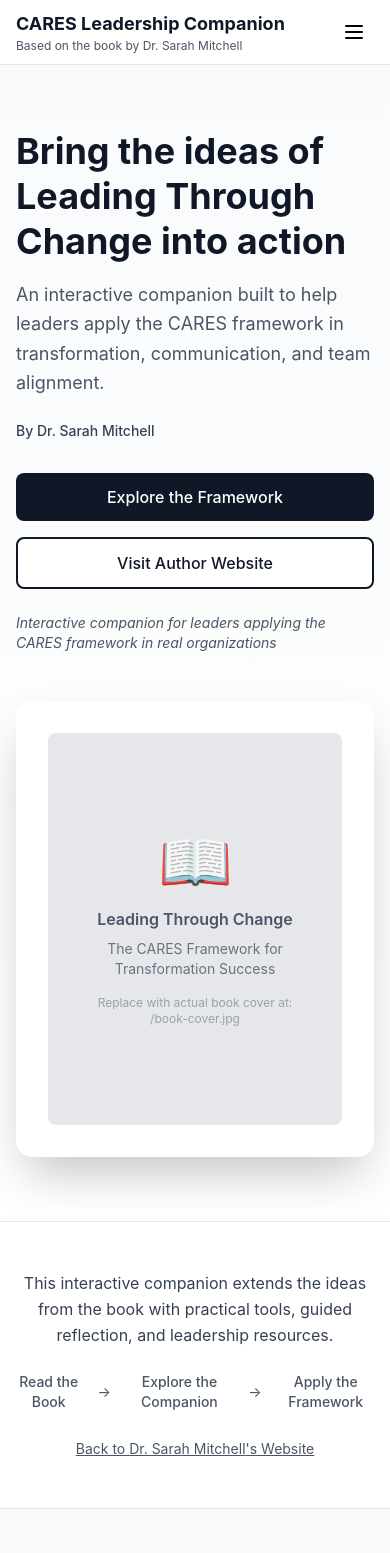
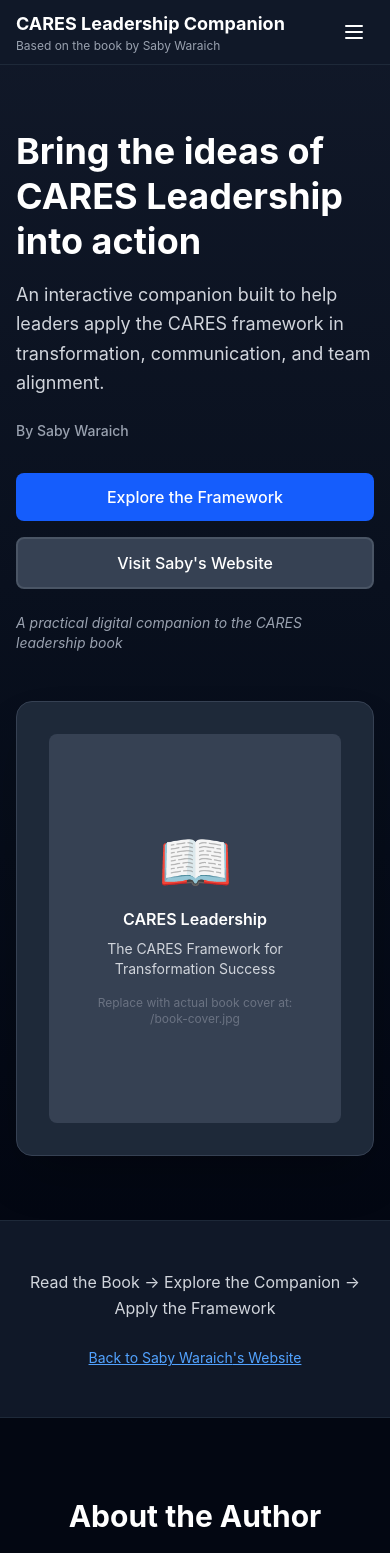
Before and after one commit to codemamma/companion-book-pilot, a React (Vite) app: page / in a window 390 px wide. Shown: the top 1553 px of the page. Built offline with nearby package versions, Linux system fonts and the light colour scheme.

Commit message:
Updated App.jsx

```diff
--- a/src/App.jsx
+++ b/src/App.jsx
@@ -10,7 +10,7 @@ import Toolkit from './pages/Toolkit';
 function App() {
   return (
     <Router>
-      <div className="min-h-screen bg-white flex flex-col">
+      <div className="min-h-screen bg-gray-950 flex flex-col">
         <Navigation />
         <main className="flex-grow">
           <Routes>
--- a/src/components/Navigation.jsx
+++ b/src/components/Navigation.jsx
@@ -17,12 +17,12 @@ const Navigation = () => {
   const isActive = (path) => location.pathname === path;
 
   return (
-    <nav className="bg-white border-b border-gray-200 sticky top-0 z-50">
+    <nav className="bg-gray-900 border-b border-gray-800 sticky top-0 z-50">
       <div className="max-w-7xl mx-auto px-4 sm:px-6 lg:px-8">
         <div className="flex justify-between items-center h-16">
           <Link to="/" className="flex flex-col justify-center">
-            <span className="text-lg font-bold text-gray-900">CARES Leadership Companion</span>
-            <span className="text-xs text-gray-600">Based on the book by {authorConfig.author.name}</span>
+            <span className="text-lg font-bold text-white">CARES Leadership Companion</span>
+            <span className="text-xs text-gray-400">Based on the book by {authorConfig.author.name}</span>
           </Link>
 
           {/* Desktop Navigation */}
@@ -33,8 +33,8 @@ const Navigation = () => {
                 to={item.path}
                 className={`px-4 py-2 rounded-lg text-sm font-medium transition-colors ${
                   isActive(item.path)
-                    ? 'bg-gray-900 text-white'
-                    : 'text-gray-700 hover:bg-gray-100'
+                    ? 'bg-blue-600 text-white'
+                    : 'text-gray-300 hover:bg-gray-800'
                 }`}
               >
                 {item.label}
@@ -44,16 +44,16 @@ const Navigation = () => {
               href={authorConfig.author.websiteUrl}
               target="_blank"
               rel="noopener noreferrer"
-              className="ml-4 px-5 py-2 bg-gray-900 text-white rounded-lg text-sm font-medium hover:bg-gray-800 transition-colors"
+              className="ml-4 px-5 py-2 bg-blue-600 text-white rounded-lg text-sm font-medium hover:bg-blue-700 transition-colors"
             >
-              Visit Author Website
+              Visit Saby's Website
             </a>
           </div>
 
           {/* Mobile menu button */}
           <button
             onClick={() => setMobileMenuOpen(!mobileMenuOpen)}
-            className="lg:hidden p-2 rounded-lg hover:bg-gray-100"
+            className="lg:hidden p-2 rounded-lg hover:bg-gray-800 text-white"
           >
             <svg
               className="w-6 h-6"
@@ -83,8 +83,8 @@ const Navigation = () => {
                 onClick={() => setMobileMenuOpen(false)}
                 className={`block px-4 py-2 rounded-lg text-sm font-medium transition-colors ${
                   isActive(item.path)
-                    ? 'bg-gray-900 text-white'
-                    : 'text-gray-700 hover:bg-gray-100'
+                    ? 'bg-blue-600 text-white'
+                    : 'text-gray-300 hover:bg-gray-800'
                 }`}
               >
                 {item.label}
@@ -94,9 +94,9 @@ const Navigation = () => {
               href={authorConfig.author.websiteUrl}
               target="_blank"
               rel="noopener noreferrer"
-              className="block px-4 py-2 bg-gray-900 text-white rounded-lg text-sm font-medium text-center"
+              className="block px-4 py-2 bg-blue-600 text-white rounded-lg text-sm font-medium text-center"
             >
-              Visit Author Website
+              Visit Saby's Website
             </a>
           </div>
         )}
--- a/src/data/authorConfig.js
+++ b/src/data/authorConfig.js
@@ -4,21 +4,21 @@
 export const authorConfig = {
   // Author Information
   author: {
-    name: 'Dr. Sarah Mitchell',
+    name: 'Saby Waraich',
     title: 'Leadership Transformation Expert',
-    company: 'Mitchell Advisory Group',
-    bio: 'Dr. Sarah Mitchell is a recognized authority on organizational transformation and executive leadership. With over 20 years of experience advising Fortune 500 CIOs and transformation leaders, she has guided hundreds of complex change initiatives across technology, healthcare, and financial services. Sarah holds a Ph.D. in Organizational Behavior and teaches executive leadership at Columbia Business School.',
+    company: '',
+    bio: 'Saby Waraich is a recognized authority on organizational transformation and executive leadership. With over 20 years of experience advising Fortune 500 CIOs and transformation leaders, he has guided hundreds of complex change initiatives across technology, healthcare, and financial services.',
     headshotUrl: '/author-headshot.jpg', // Replace with actual headshot path
-    websiteUrl: 'https://sarahmitchell.com',
-    linkedInUrl: 'https://linkedin.com/in/sarahmitchell',
+    websiteUrl: 'https://sabywaraich.com',
+    linkedInUrl: 'https://linkedin.com/in/sabywaraich',
   },
 
   // Book Information
   book: {
-    title: 'Leading Through Change',
+    title: 'CARES Leadership',
     subtitle: 'The CARES Framework for Transformation Success',
     coverUrl: '/book-cover.jpg', // Replace with actual book cover path
-    summary: 'Leading Through Change introduces the CARES framework—a proven methodology for navigating complex organizational transformations. Drawing from real-world case studies and decades of consulting experience, this book provides senior leaders with a practical roadmap for driving change that sticks.',
+    summary: 'CARES Leadership introduces a proven methodology for navigating complex organizational transformations. Drawing from real-world case studies and decades of consulting experience, this book provides senior leaders with a practical roadmap for driving change that sticks.',
     keyTakeaways: [
       'Master the five pillars of successful transformation leadership',
       'Build stakeholder alignment across competing priorities',
@@ -30,8 +30,8 @@ export const authorConfig = {
 
   // Companion Experience
   companion: {
-    tagline: 'Interactive companion for leaders applying the CARES framework in real organizations',
-    description: 'This interactive companion extends the ideas from the book with practical tools, guided reflection, and leadership resources.',
+    tagline: 'A practical digital companion to the CARES leadership book',
+    description: 'Read the Book → Explore the Companion → Apply the Framework',
     copyrightYear: '2024'
   },
 
--- a/src/index.css
+++ b/src/index.css
@@ -2,22 +2,22 @@
 
 @layer components {
   .btn-primary {
-    @apply px-6 py-3 bg-gray-900 text-white rounded-lg font-medium hover:bg-gray-800 transition-colors duration-200;
+    @apply px-6 py-3 bg-blue-600 text-white rounded-lg font-medium hover:bg-blue-700 transition-colors duration-200;
   }
 
   .btn-secondary {
-    @apply px-6 py-3 bg-white text-gray-900 border-2 border-gray-900 rounded-lg font-medium hover:bg-gray-50 transition-colors duration-200;
+    @apply px-6 py-3 bg-gray-700 text-white border-2 border-gray-600 rounded-lg font-medium hover:bg-gray-600 transition-colors duration-200;
   }
 
   .card {
-    @apply bg-white border border-gray-200 rounded-xl p-6 shadow-sm hover:shadow-md transition-shadow duration-200;
+    @apply bg-gray-800 border border-gray-700 rounded-xl p-6 shadow-sm hover:shadow-md transition-shadow duration-200;
   }
 
   .section-heading {
-    @apply text-3xl md:text-4xl font-bold text-gray-900 mb-4;
+    @apply text-3xl md:text-4xl font-bold text-white mb-4;
   }
 
   .section-subheading {
-    @apply text-xl text-gray-600 mb-8;
+    @apply text-xl text-gray-300 mb-8;
   }
 }
--- a/src/pages/Landing.jsx
+++ b/src/pages/Landing.jsx
@@ -3,20 +3,20 @@ import { authorConfig } from '../data/authorConfig';
 
 const Landing = () => {
   return (
-    <div className="min-h-screen">
+    <div className="min-h-screen bg-gray-950">
       {/* Hero Section - Two Column Layout */}
-      <section className="bg-gradient-to-b from-gray-50 to-white py-16 px-4">
+      <section className="bg-gradient-to-b from-gray-900 to-gray-950 py-16 px-4">
         <div className="max-w-7xl mx-auto">
           <div className="grid lg:grid-cols-2 gap-12 items-center">
             {/* Left Column - Content */}
             <div>
-              <h1 className="text-4xl md:text-5xl lg:text-6xl font-bold text-gray-900 mb-4 leading-tight">
+              <h1 className="text-4xl md:text-5xl lg:text-6xl font-bold text-white mb-4 leading-tight">
                 Bring the ideas of {authorConfig.book.title} into action
               </h1>
-              <p className="text-lg md:text-xl text-gray-600 mb-6 leading-relaxed">
+              <p className="text-lg md:text-xl text-gray-300 mb-6 leading-relaxed">
                 An interactive companion built to help leaders apply the CARES framework in transformation, communication, and team alignment.
               </p>
-              <p className="text-sm text-gray-700 font-medium mb-8">
+              <p className="text-sm text-gray-400 font-medium mb-8">
                 By {authorConfig.author.name}
               </p>
               <div className="flex flex-col sm:flex-row gap-4 mb-6">
@@ -29,10 +29,10 @@ const Landing = () => {
                   rel="noopener noreferrer"
                   className="btn-secondary text-center"
                 >
-                  Visit Author Website
+                  Visit Saby's Website
                 </a>
               </div>
-              <p className="text-sm text-gray-600 italic">
+              <p className="text-sm text-gray-400 italic">
                 {authorConfig.companion.tagline}
               </p>
             </div>
@@ -40,13 +40,13 @@ const Landing = () => {
             {/* Right Column - Book Cover */}
             <div className="flex justify-center lg:justify-end">
               <div className="relative">
-                <div className="bg-white rounded-2xl shadow-2xl p-8 max-w-sm">
-                  <div className="bg-gray-200 aspect-[3/4] rounded-lg flex items-center justify-center">
+                <div className="bg-gray-800 rounded-2xl shadow-2xl p-8 max-w-sm border border-gray-700">
+                  <div className="bg-gray-700 aspect-[3/4] rounded-lg flex items-center justify-center">
                     <div className="text-center p-8">
                       <div className="text-6xl mb-4">📖</div>
-                      <p className="text-gray-600 font-semibold">{authorConfig.book.title}</p>
-                      <p className="text-gray-500 text-sm mt-2">{authorConfig.book.subtitle}</p>
-                      <p className="text-xs text-gray-400 mt-4">Replace with actual book cover at: {authorConfig.book.coverUrl}</p>
+                      <p className="text-white font-semibold">{authorConfig.book.title}</p>
+                      <p className="text-gray-300 text-sm mt-2">{authorConfig.book.subtitle}</p>
+                      <p className="text-xs text-gray-500 mt-4">Replace with actual book cover at: {authorConfig.book.coverUrl}</p>
                     </div>
                   </div>
                 </div>
@@ -57,24 +57,17 @@ const Landing = () => {
       </section>
 
       {/* Companion Relationship Section */}
-      <section className="py-12 px-4 bg-white border-y border-gray-200">
+      <section className="py-12 px-4 bg-gray-900 border-y border-gray-800">
         <div className="max-w-4xl mx-auto text-center">
-          <p className="text-gray-700 mb-6 leading-relaxed">
+          <p className="text-gray-300 mb-6 leading-relaxed">
             {authorConfig.companion.description}
           </p>
-          <div className="flex items-center justify-center gap-4 text-sm text-gray-600">
-            <span className="font-medium">Read the Book</span>
-            <span>→</span>
-            <span className="font-medium">Explore the Companion</span>
-            <span>→</span>
-            <span className="font-medium">Apply the Framework</span>
-          </div>
           <div className="mt-6">
             <a
               href={authorConfig.author.websiteUrl}
               target="_blank"
               rel="noopener noreferrer"
-              className="text-sm text-gray-600 hover:text-gray-900 underline"
+              className="text-sm text-blue-400 hover:text-blue-300 underline"
             >
               Back to {authorConfig.author.name}'s Website
             </a>
@@ -82,25 +75,56 @@ const Landing = () => {
         </div>
       </section>
 
+      {/* About the Author Section */}
+      <section className="py-20 px-4 bg-gray-950">
+        <div className="max-w-5xl mx-auto">
+          <h2 className="section-heading text-center mb-4">About the Author</h2>
+          <div className="max-w-3xl mx-auto text-center">
+            <h3 className="text-2xl font-bold text-white mb-4">{authorConfig.author.name}</h3>
+            <p className="text-gray-300 leading-relaxed mb-6">
+              {authorConfig.author.bio}
+            </p>
+            <div className="flex flex-col sm:flex-row gap-4 justify-center">
+              <a
+                href={authorConfig.author.websiteUrl}
+                target="_blank"
+                rel="noopener noreferrer"
+                className="btn-primary text-center"
+              >
+                Visit Website
+              </a>
+              <a
+                href={authorConfig.author.linkedInUrl}
+                target="_blank"
+                rel="noopener noreferrer"
+                className="btn-secondary text-center"
+              >
+                Connect on LinkedIn
+              </a>
+            </div>
+          </div>
+        </div>
+      </section>
+
       {/* About the Book Section */}
-      <section className="py-20 px-4 bg-gray-50">
+      <section className="py-20 px-4 bg-gray-900">
         <div className="max-w-5xl mx-auto">
           <h2 className="section-heading text-center">About the Book</h2>
           <div className="grid md:grid-cols-3 gap-8 items-start mt-12">
             {/* Book Cover Thumbnail */}
             <div className="flex justify-center">
-              <div className="bg-white rounded-xl shadow-lg p-6 max-w-xs w-full">
-                <div className="bg-gray-200 aspect-[3/4] rounded-lg flex items-center justify-center mb-4">
+              <div className="bg-gray-800 rounded-xl shadow-lg p-6 max-w-xs w-full border border-gray-700">
+                <div className="bg-gray-700 aspect-[3/4] rounded-lg flex items-center justify-center mb-4">
                   <div className="text-4xl">📖</div>
                 </div>
-                <h3 className="font-bold text-gray-900 mb-1">{authorConfig.book.title}</h3>
-                <p className="text-sm text-gray-600 mb-4">{authorConfig.book.subtitle}</p>
+                <h3 className="font-bold text-white mb-1">{authorConfig.book.title}</h3>
+                <p className="text-sm text-gray-400 mb-4">{authorConfig.book.subtitle}</p>
                 {authorConfig.book.amazonUrl && (
                   <a
                     href={authorConfig.book.amazonUrl}
                     target="_blank"
                     rel="noopener noreferrer"
-                    className="block w-full text-center px-4 py-2 bg-gray-900 text-white rounded-lg text-sm font-medium hover:bg-gray-800"
+                    className="block w-full text-center px-4 py-2 bg-blue-600 text-white rounded-lg text-sm font-medium hover:bg-blue-700"
                   >
                     Buy on Amazon
                   </a>
@@ -110,17 +134,17 @@ const Landing = () => {
 
             {/* Book Details */}
             <div className="md:col-span-2">
-              <p className="text-gray-700 leading-relaxed mb-6">
+              <p className="text-gray-300 leading-relaxed mb-6">
                 {authorConfig.book.summary}
               </p>
-              <h4 className="font-semibold text-gray-900 mb-3">What You'll Gain:</h4>
+              <h4 className="font-semibold text-white mb-3">What You'll Gain:</h4>
               <ul className="space-y-3">
                 {authorConfig.book.keyTakeaways.map((takeaway, index) => (
                   <li key={index} className="flex items-start">
-                    <svg className="w-5 h-5 text-gray-900 mr-3 flex-shrink-0 mt-0.5" fill="currentColor" viewBox="0 0 20 20">
+                    <svg className="w-5 h-5 text-blue-500 mr-3 flex-shrink-0 mt-0.5" fill="currentColor" viewBox="0 0 20 20">
                       <path fillRule="evenodd" d="M10 18a8 8 0 100-16 8 8 0 000 16zm3.707-9.293a1 1 0 00-1.414-1.414L9 10.586 7.707 9.293a1 1 0 00-1.414 1.414l2 2a1 1 0 001.414 0l4-4z" clipRule="evenodd" />
                     </svg>
-                    <span className="text-gray-700">{takeaway}</span>
+                    <span className="text-gray-300">{takeaway}</span>
                   </li>
                 ))}
               </ul>
@@ -130,12 +154,12 @@ const Landing = () => {
       </section>
 
       {/* Framework Preview Section */}
-      <section className="py-20 px-4 bg-white">
+      <section className="py-20 px-4 bg-gray-950">
         <div className="max-w-6xl mx-auto">
           <h2 className="section-heading text-center">
             Explore the CARES Framework from {authorConfig.book.title}
           </h2>
-          <p className="text-center text-gray-600 max-w-3xl mx-auto mb-12 leading-relaxed">
+          <p className="text-center text-gray-400 max-w-3xl mx-auto mb-12 leading-relaxed">
             Interactive tools to help you apply each pillar of the framework to your leadership challenges
           </p>
           <div className="grid md:grid-cols-3 gap-8">
@@ -159,10 +183,10 @@ const Landing = () => {
                 linkText: 'Ask a Question'
               }
             ].map((item, index) => (
-              <div key={index} className="card bg-white">
-                <h3 className="text-xl font-semibold text-gray-900 mb-3">{item.title}</h3>
-                <p className="text-gray-600 mb-6 leading-relaxed">{item.description}</p>
-                <Link to={item.link} className="inline-block text-gray-900 font-medium hover:underline">
+              <div key={index} className="card">
+                <h3 className="text-xl font-semibold text-white mb-3">{item.title}</h3>
+                <p className="text-gray-400 mb-6 leading-relaxed">{item.description}</p>
+                <Link to={item.link} className="inline-block text-blue-400 font-medium hover:text-blue-300">
                   {item.linkText} →
                 </Link>
               </div>
@@ -172,69 +196,22 @@ const Landing = () => {
       </section>
 
       {/* Quote/Testimonial Section */}
-      <section className="py-20 px-4 bg-gray-900 text-white">
+      <section className="py-20 px-4 bg-gray-900">
         <div className="max-w-4xl mx-auto text-center">
-          <svg className="w-12 h-12 text-gray-600 mx-auto mb-6" fill="currentColor" viewBox="0 0 24 24">
+          <svg className="w-12 h-12 text-gray-700 mx-auto mb-6" fill="currentColor" viewBox="0 0 24 24">
             <path d="M14.017 21v-7.391c0-5.704 3.731-9.57 8.983-10.609l.995 2.151c-2.432.917-3.995 3.638-3.995 5.849h4v10h-9.983zm-14.017 0v-7.391c0-5.704 3.748-9.57 9-10.609l.996 2.151c-2.433.917-3.996 3.638-3.996 5.849h3.983v10h-9.983z" />
           </svg>
-          <blockquote className="text-xl md:text-2xl font-medium mb-6 leading-relaxed">
+          <blockquote className="text-xl md:text-2xl font-medium mb-6 leading-relaxed text-gray-300">
             {authorConfig.testimonial.quote}
           </blockquote>
-          <p className="text-gray-400">
+          <p className="text-gray-500">
             — {authorConfig.testimonial.attribution}
           </p>
         </div>
       </section>
 
-      {/* About the Author Section */}
-      <section className="py-20 px-4 bg-white">
-        <div className="max-w-5xl mx-auto">
-          <h2 className="section-heading text-center mb-12">About the Author</h2>
-          <div className="grid md:grid-cols-3 gap-8 items-center">
-            {/* Author Headshot */}
-            <div className="flex justify-center">
-              <div className="relative">
-                <div className="w-64 h-64 rounded-full bg-gray-200 flex items-center justify-center overflow-hidden">
-                  <div className="text-center p-8">
-                    <div className="text-6xl mb-2">👤</div>
-                    <p className="text-xs text-gray-500">Replace with headshot at: {authorConfig.author.headshotUrl}</p>
-                  </div>
-                </div>
-              </div>
-            </div>
-
-            {/* Author Bio */}
-            <div className="md:col-span-2">
-              <h3 className="text-2xl font-bold text-gray-900 mb-2">{authorConfig.author.name}</h3>
-              <p className="text-gray-600 mb-4">{authorConfig.author.title}</p>
-              <p className="text-gray-700 leading-relaxed mb-6">
-                {authorConfig.author.bio}
-              </p>
-              <div className="flex flex-col sm:flex-row gap-4">
-                <a
-                  href={authorConfig.author.websiteUrl}
-                  target="_blank"
-                  rel="noopener noreferrer"
-                  className="btn-primary text-center"
-                >
-                  Visit Website
-                </a>
-                <a
-                  href={authorConfig.author.linkedInUrl}
-                  target="_blank"
-                  rel="noopener noreferrer"
-                  className="btn-secondary text-center"
-                >
-                  Connect on LinkedIn
-                </a>
-              </div>
-            </div>
-          </div>
-        </div>
-      </section>
-
       {/* Who This Is For */}
-      <section className="py-20 px-4 bg-gray-50">
+      <section className="py-20 px-4 bg-gray-950">
         <div className="max-w-6xl mx-auto">
           <h2 className="section-heading text-center">Who this companion is for</h2>
           <p className="section-subheading text-center max-w-3xl mx-auto">
@@ -259,9 +236,9 @@ const Landing = () => {
                 description: 'Navigating strategic initiatives while building alignment across leadership teams'
               }
             ].map((item, index) => (
-              <div key={index} className="card bg-white">
-                <h3 className="text-lg font-semibold text-gray-900 mb-3">{item.title}</h3>
-                <p className="text-gray-600 text-sm leading-relaxed">{item.description}</p>
+              <div key={index} className="card">
+                <h3 className="text-lg font-semibold text-white mb-3">{item.title}</h3>
+                <p className="text-gray-400 text-sm leading-relaxed">{item.description}</p>
               </div>
             ))}
           </div>
@@ -269,19 +246,19 @@ const Landing = () => {
       </section>
 
       {/* Toolkit Section */}
-      <section className="py-20 px-4 bg-white">
+      <section className="py-20 px-4 bg-gray-900">
         <div className="max-w-4xl mx-auto text-center">
           <div className="flex justify-center mb-6">
-            <div className="w-16 h-16 bg-gray-900 rounded-xl flex items-center justify-center">
+            <div className="w-16 h-16 bg-blue-600 rounded-xl flex items-center justify-center">
               <svg className="w-8 h-8 text-white" fill="none" strokeLinecap="round" strokeLinejoin="round" strokeWidth="2" viewBox="0 0 24 24" stroke="currentColor">
                 <path d="M12 10v6m0 0l-3-3m3 3l3-3m2 8H7a2 2 0 01-2-2V5a2 2 0 012-2h5.586a1 1 0 01.707.293l5.414 5.414a1 1 0 01.293.707V19a2 2 0 01-2 2z" />
               </svg>
             </div>
           </div>
-          <h2 className="text-3xl md:text-4xl font-bold text-gray-900 mb-4">
+          <h2 className="text-3xl md:text-4xl font-bold text-white mb-4">
             Practical Resources
           </h2>
-          <p className="text-lg text-gray-600 mb-8 leading-relaxed">
+          <p className="text-lg text-gray-400 mb-8 leading-relaxed">
             Practical tools inspired by the ideas in {authorConfig.book.title}
           </p>
           <div className="flex flex-col sm:flex-row gap-4 justify-center">
@@ -296,19 +273,19 @@ const Landing = () => {
       </section>
 
       {/* Final CTA */}
-      <section className="py-20 px-4 bg-gray-900 text-white">
+      <section className="py-20 px-4 bg-gray-950">
         <div className="max-w-4xl mx-auto text-center">
-          <h2 className="text-3xl md:text-4xl font-bold mb-6">
+          <h2 className="text-3xl md:text-4xl font-bold mb-6 text-white">
             Ready to apply the CARES framework?
           </h2>
-          <p className="text-xl text-gray-300 mb-10 leading-relaxed">
+          <p className="text-xl text-gray-400 mb-10 leading-relaxed">
             Start with the framework or dive into the reflection tool to identify your biggest opportunity for impact.
           </p>
           <div className="flex flex-col sm:flex-row gap-4 justify-center">
-            <Link to="/framework" className="px-6 py-3 bg-white text-gray-900 rounded-lg font-medium hover:bg-gray-100 transition-colors duration-200">
+            <Link to="/framework" className="px-6 py-3 bg-blue-600 text-white rounded-lg font-medium hover:bg-blue-700 transition-colors duration-200">
               Explore CARES Framework
             </Link>
-            <Link to="/reflection" className="px-6 py-3 bg-transparent text-white border-2 border-white rounded-lg font-medium hover:bg-white hover:text-gray-900 transition-colors duration-200">
+            <Link to="/reflection" className="px-6 py-3 bg-transparent text-white border-2 border-gray-700 rounded-lg font-medium hover:bg-gray-800 transition-colors duration-200">
               Take the Reflection Tool
             </Link>
           </div>
```
